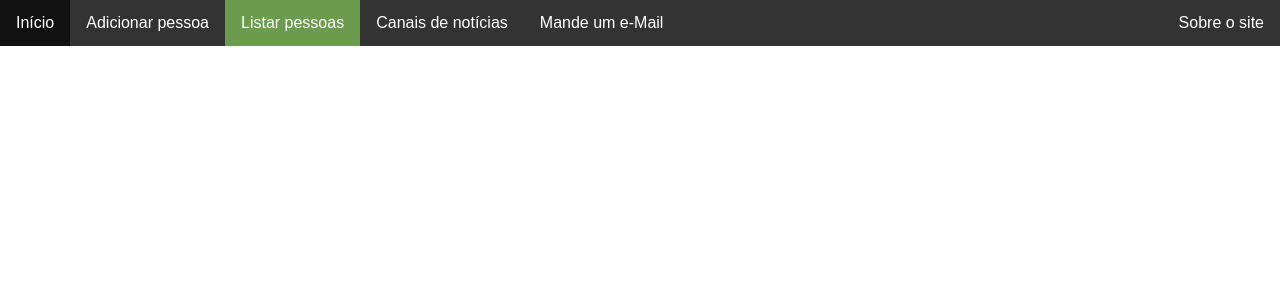
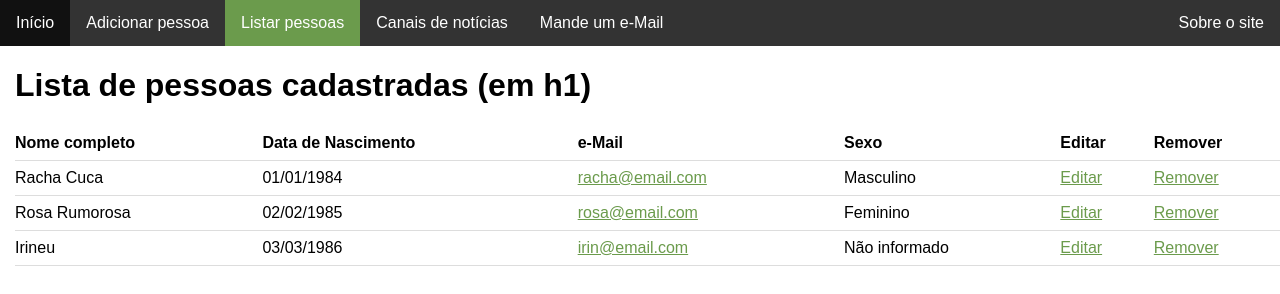
Before and after one commit to ewerton-lucas/pweb_2021.2_ewertonLucas, a plain HTML site: page u1_exercicio2/listarPessoas.html in a window 1280 px wide. Drawn offline with Linux system fonts and the light colour scheme.

Commit message:
Listar pessoas
Modificações:
Inserindo conteúdo da página (Listar pessoas);
Habilitando campo de navegação para o formulário de edição de pessoas;
Estilizando a página.

```diff
--- a/u1_exercicio2/listarPessoas.html
+++ b/u1_exercicio2/listarPessoas.html
@@ -19,6 +19,56 @@
         <li id="sobre"><a href="sobre.html">Sobre o site</a></li>
     </ul>
 
+    <h1>Lista de pessoas cadastradas (em h1)</h1>
+
+    <table>
+
+        <thead>
+
+            <tr>
+                <th>Nome completo</th>
+                <th>Data de Nascimento</th>
+                <th>e-Mail</th>
+                <th>Sexo</th>
+                <th>Editar</th>
+                <th>Remover</th>
+            </tr>
+
+        </thead>
+
+        <tbody>
+
+            <tr>
+                <td>Racha Cuca</td>
+                <td>01/01/1984</td>
+                <td> <a href="">racha@email.com</a> </td>
+                <td>Masculino</td>
+                <td> <a href="editarPessoa.html">Editar</a></td>
+                <td> <a href="">Remover</a></td>
+            </tr>
+
+            <tr>
+                <td>Rosa Rumorosa</td>
+                <td>02/02/1985</td>
+                <td> <a href="">rosa@email.com</a> </td>
+                <td>Feminino</td>
+                <td> <a href="editarPessoa.html">Editar</a></td>
+                <td> <a href="">Remover</a></td>
+            </tr>
+
+            <tr>
+                <td>Irineu</td>
+                <td>03/03/1986</td>
+                <td> <a href="">irin@email.com</a> </td>
+                <td>Não informado</td>
+                <td> <a href="editarPessoa.html">Editar</a></td>
+                <td> <a href="">Remover</a></td>
+            </tr>
+
+        </tbody>
+
+    </table>
+
 </body>
 
 </html>
--- a/u1_exercicio2/style/style.css
+++ b/u1_exercicio2/style/style.css
@@ -2,6 +2,8 @@ body {
   font-family: Arial, Helvetica, sans-serif;
   margin: 0;
 }
+
+/*Estilo do menu*/
 
 ul {
   list-style-type: none;
@@ -43,6 +45,8 @@ li a:hover:not(.active) {
   ul li {float: none;}
 }
 
+/*Estilo dos títulos*/
+
 h1, h2, p {
   margin-left: 15px;
 }
@@ -51,12 +55,16 @@ h1.main{
   text-align: center;
 }
 
+/*Estilo da imagem*/
+
 img {
   display: block;
   margin-left: auto;
   margin-right: auto;
   width: 50%;
 }
+
+/*Estilo dos formulários*/
 
 form {
   margin-left: 15px;
@@ -76,6 +84,26 @@ input {
   cursor: pointer;
 }
 
+/*Estilo dos links*/
+
 a {
   color: rgb(107, 155, 76);
 }
+
+/*Estilo da tabela*/
+
+table {
+  margin-left: 15px;
+  border-collapse: collapse;
+  width: 100%;
+}
+
+th, td {
+  padding: 8px 0 8px 0;
+  text-align: left;
+  border-bottom: 1px solid #ddd;
+}
+
+tbody tr:hover {
+  background-color: #f2f2f2;
+}
```
Also changed, not shown: u1_exercicio2/editarPessoa.html (+1 -1 lines).
